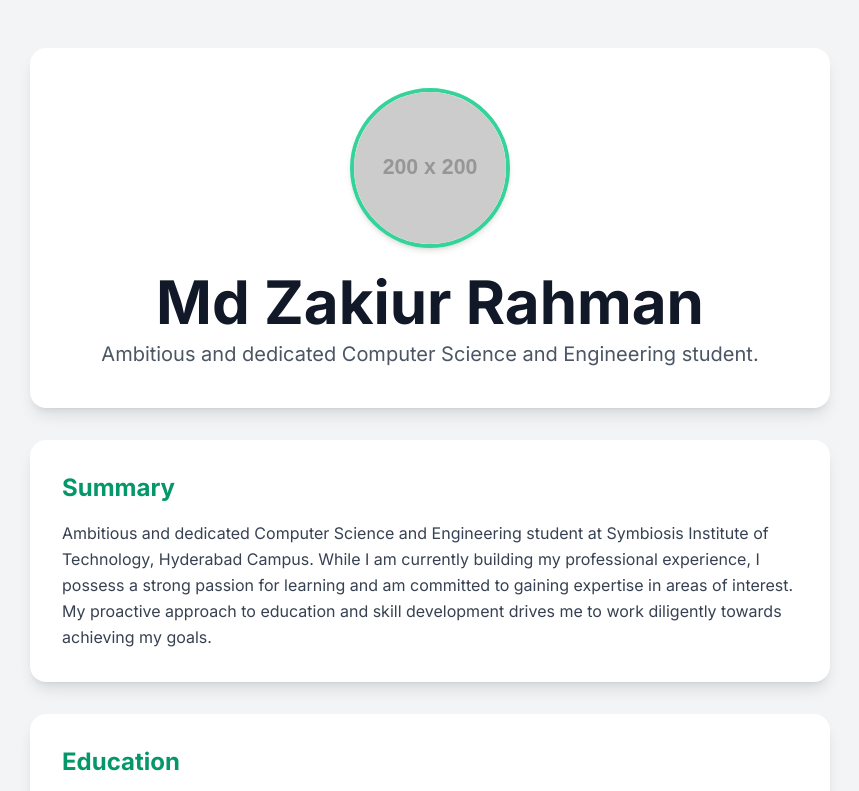
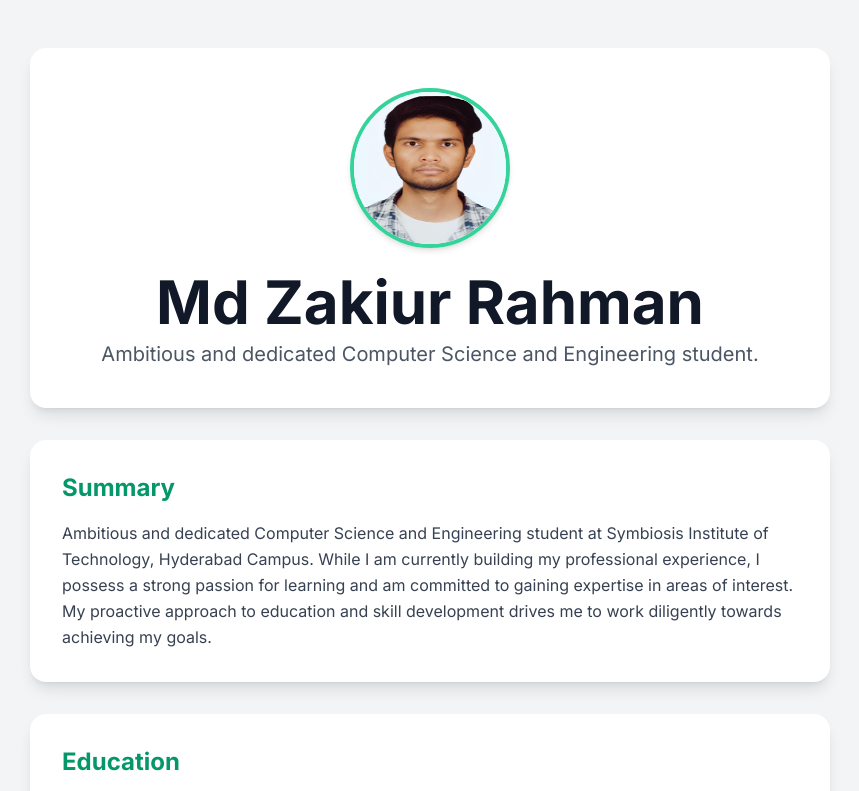
Before and after one commit to Md-Zakiur-Rahman/Resume, a plain HTML site: page index.html in a window 1280 px wide. Shown: the top 791 px of the page, without its empty margins (210-1069 px from the left). Drawn offline with nearby package versions, Linux system fonts and the light colour scheme; placeholder pictures from the web are drawn by us.

Commit message:
Add files via upload

```diff
--- a/index.html
+++ b/index.html
@@ -27,7 +27,7 @@
         <!-- Header Section -->
         <header class="bg-white rounded-2xl p-6 sm:p-10 shadow-lg mb-8 flex flex-col items-center text-center">
             <img
-                src="https://placehold.co/200x200/5eead4/000000?text=Zakiur+Rahman"
+                src="./image/md zakiur rahman pic.jpg"
                 alt="Md Zakiur Rahman"
                 class="w-32 h-32 md:w-40 md:h-40 rounded-full border-4 border-emerald-400 mb-6 shadow-md"
             >
```
